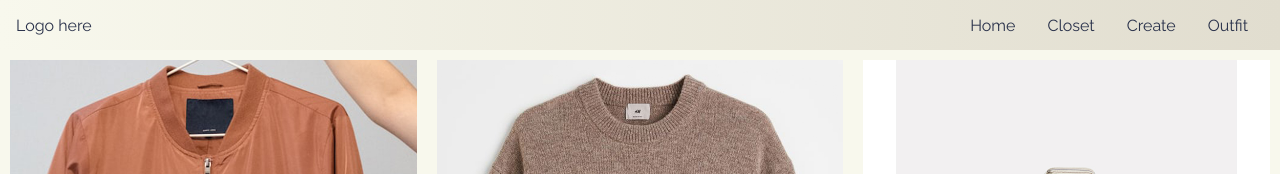
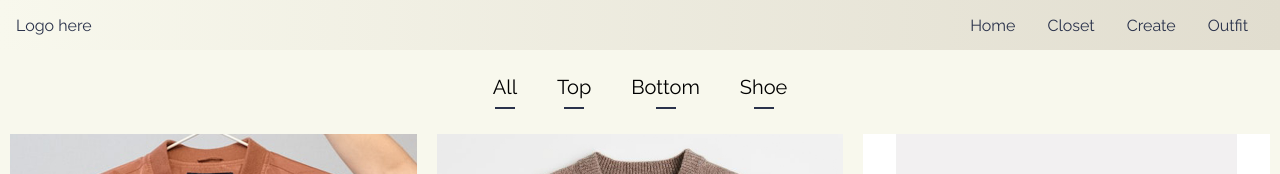
Before and after one commit to AliDabdoub/exjobb-malmoGrupp, a Next.js app in the folder exjobb/: page /closet in a window 1280 px wide. Shown: the top 174 px of the page. Built offline with nearby package versions, Linux system fonts and the light colour scheme.

Commit message:
we added the filtreing navbar under the origin navbar

```diff
--- a/exjobb/pages/closet/index.js
+++ b/exjobb/pages/closet/index.js
@@ -13,10 +13,26 @@ export const getStaticProps = async () => {
 }
 
 const Closet = ({ closet }) => {
-
+    const [clothing, setClothing] = useState('');
     return (
         <div className={styles.closet__container}>
             <Navbar />
+            <div className={styles.under__navbar}>
+                <button className={styles.button} onClick={()=>{setClothing('')}}>All</button>
+                <button className={styles.button} onClick={()=>{setClothing('top')}}>Top</button>
+                <button className={styles.button} onClick={()=>{setClothing('bottom')}}>Bottom</button>
+                <button className={styles.button} onClick={()=>{setClothing('shoe')}}>Shoe</button>
+            </div>
+            <div className={styles.closet}>
+                {closet.clothes.filter((f) => {return f.typ.includes(clothing)}).map(c => (
+                    <div className={styles.closet__image} key={closet.id}>
+                        <Link href={`/garment/${c.id}`}>
+                            <img src={c.url} />
+                        </Link>
+                    </div>
+                ))}
+            </div>
+            {/*
             <div className={styles.closet}>
                 {closet.clothes.map(c => (
                     <div className={styles.closet__image} key={closet.id}>
@@ -26,6 +42,7 @@ const Closet = ({ closet }) => {
                     </div>
                 ))}
             </div>
+                */}
         </div>
     )
 }
--- a/exjobb/src/styles/closet.module.scss
+++ b/exjobb/src/styles/closet.module.scss
@@ -52,3 +52,57 @@ $dark-color: black;
         padding: 0 0 20px 0;
     }
 }
+
+.under__navbar{
+    display: flex;
+    // flex-shrink: 2;
+    justify-content: center;
+    align-items: center;
+    list-style-type: none;
+    margin-left: auto;
+    margin-right: auto;
+    vertical-align: middle;
+}
+
+.button{
+    background: transparent;
+    border: none;
+    margin: 15px 10px 15px 10px;
+    display: block;
+    font-size: 20px;
+    outline: none;
+    position: relative;
+    transition: 0.3s;
+    padding: 10px; // the trick
+}
+.button:before{
+    content: '';
+    border-bottom: 2px solid $accent-dark;
+    padding: 10px 10px;
+    position: absolute;
+    bottom: 0;
+    left: 0;
+    right: 0;
+    margin: 0 auto;
+    width: 0;
+    transition: 0.3s;
+}
+.button:hover:before{
+    width: 100%;
+    padding: 0; // the other part of the trick
+}
+
+// click effect
+// .button:active{
+//     border-bottom: 20px solid $accent-dark;
+//     background: $accent-dark;
+//     color: $base-color;
+//     transition: none;
+// }
+
+.button:after{
+    border-bottom: 20px solid $accent-dark;
+    background: $accent-dark;
+    color: $base-color;
+    transition: none;
+}
```
